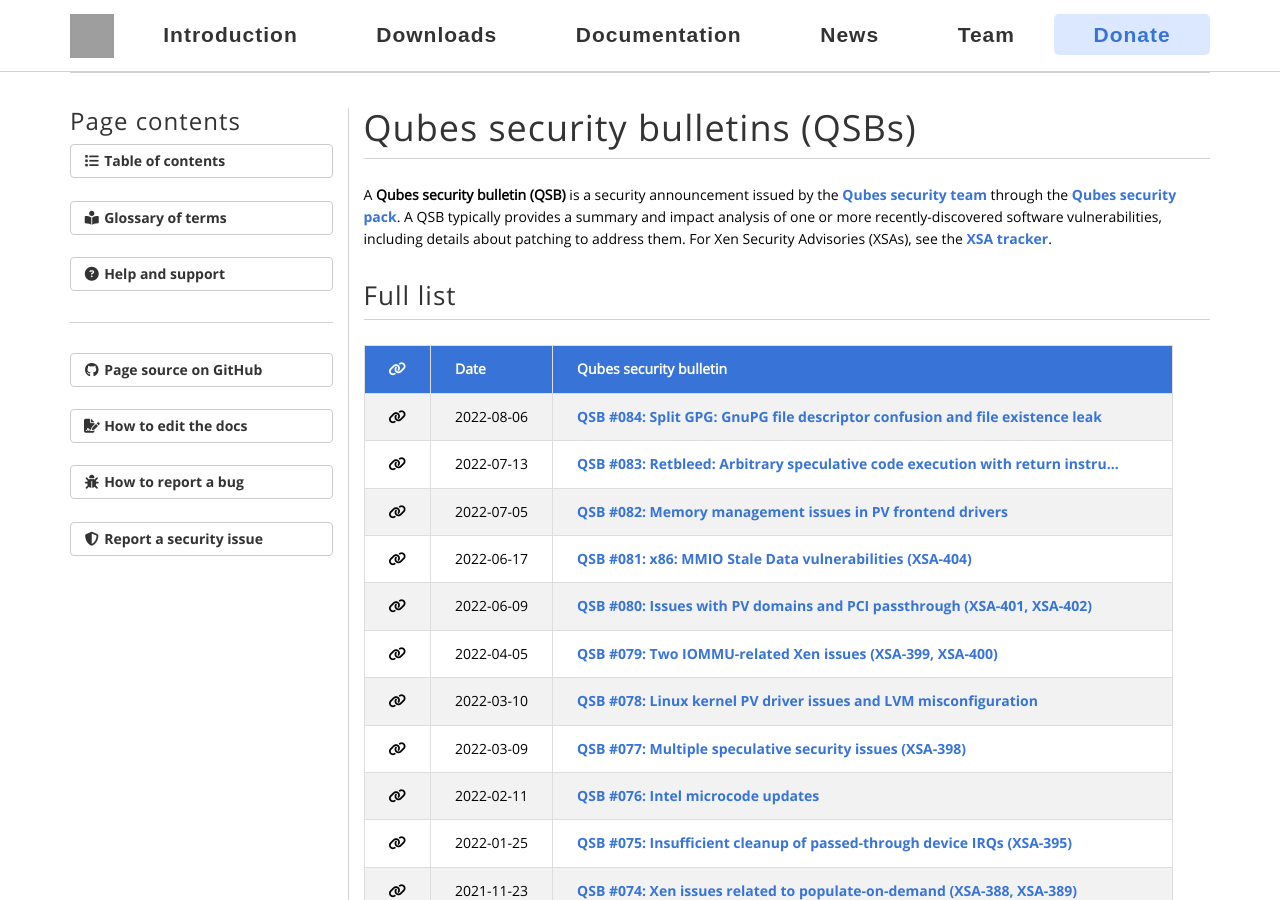
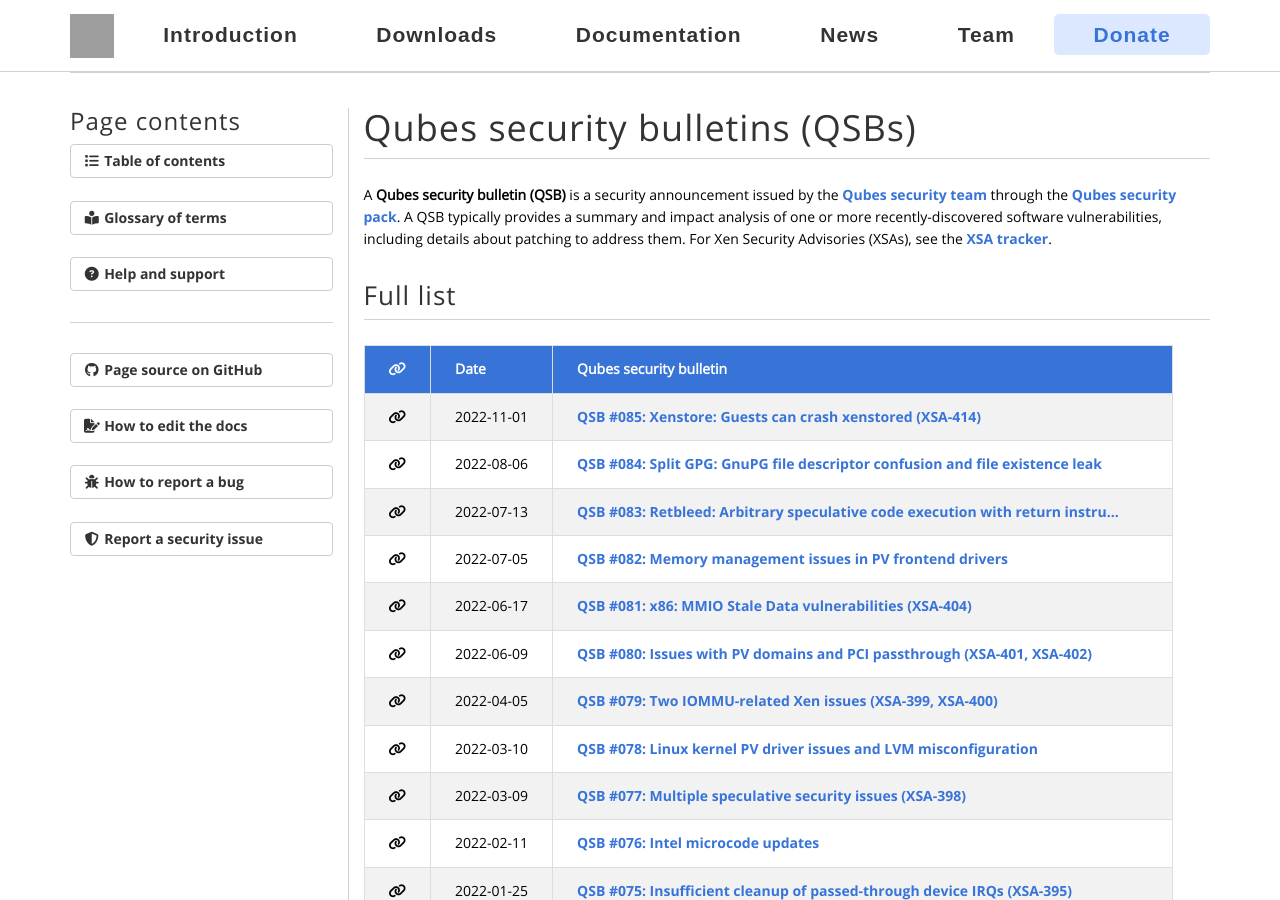
Before and after one commit to QubesOS/qubesos.github.io, a Jekyll site: the page built from pages/qsb.md, in a window 1280 px wide and 900 px high. Built offline with Jekyll 4.4.1, drawn with Linux system fonts in a browser that asks for light colours; some web fonts are replaced; grey boxes are pictures that could not be loaded.

Commit message:
Add QSB-085

```diff
--- a/_data/sec-qsb.yml
+++ b/_data/sec-qsb.yml
@@ -333,3 +333,7 @@
 - qsb: "084"
   title: "Split GPG: GnuPG file descriptor confusion and file existence leak"
   date: 2022-08-06
+
+- qsb: "085"
+  title: "Xenstore: Guests can crash xenstored (XSA-414)"
+  date: 2022-11-01
```
